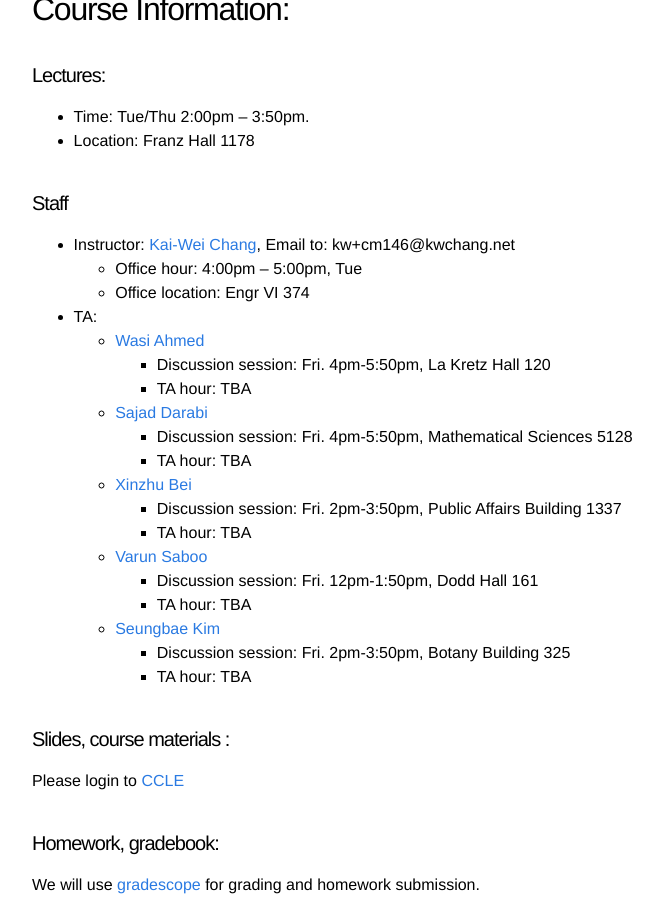
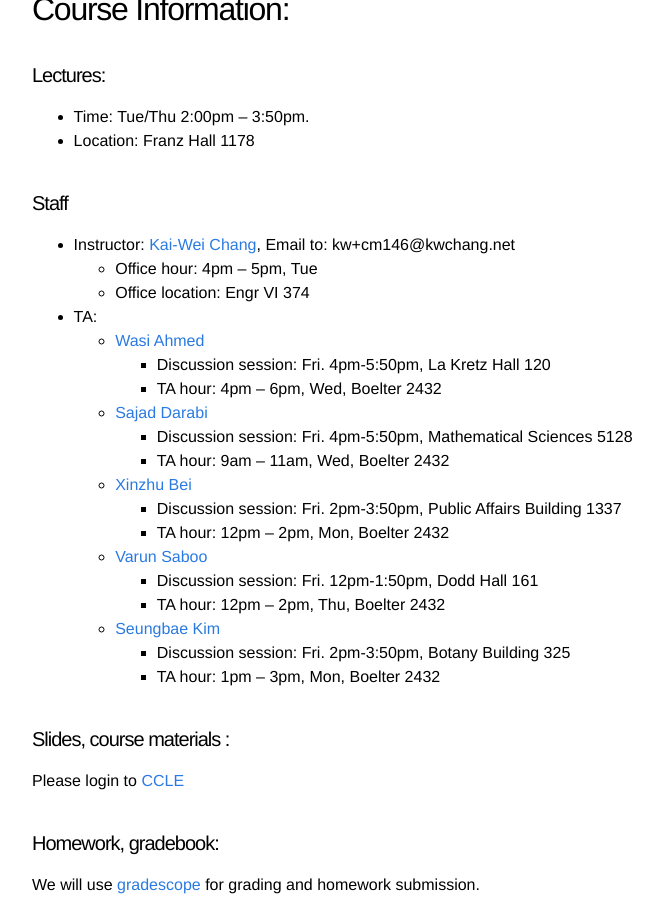
Before and after one commit to uclanlp/CSM146, a Jekyll site: the page built from 1_overview.md, in a window 1280 px wide and 900 px high, scrolled down 257 px. Shown: the whole window, without its empty margins (208-871 px from the left). Built offline with Jekyll 4.4.1, drawn with Linux system fonts in a browser that asks for light colours.

Commit message:
Update 1_overview.md

```diff
--- a/1_overview.md
+++ b/1_overview.md
@@ -12,24 +12,24 @@ name: 1
 
 #### Staff
 * Instructor: [Kai-Wei Chang](http://web.cs.ucla.edu/~kwchang/), Email to: kw+cm146@kwchang.net
-  * Office hour:  4:00pm -- 5:00pm, Tue
+  * Office hour:  4pm -- 5pm, Tue
   * Office location: Engr VI 374
 * TA:
   * [Wasi Ahmed](wasiahmad@ucla.edu)
     * Discussion session: Fri. 4pm-5:50pm, La Kretz Hall 120
-    * TA hour: TBA
+    * TA hour: 4pm -- 6pm, Wed, Boelter 2432
   * [Sajad Darabi](sajad10@ucla.edu)
     * Discussion session: Fri. 4pm-5:50pm, Mathematical Sciences 5128
-    * TA hour: TBA
+    * TA hour: 9am -- 11am, Wed, Boelter 2432
   * [Xinzhu Bei](xzbei@cs.ucla.edu)
     * Discussion session: Fri. 2pm-3:50pm, Public Affairs Building 1337
-    * TA hour: TBA
+    * TA hour: 12pm -- 2pm, Mon, Boelter 2432
   * [Varun Saboo](v18saboo@cs.ucla.edu)
     * Discussion session: Fri. 12pm-1:50pm, Dodd Hall 161
-    * TA hour: TBA
+    * TA hour: 12pm -- 2pm, Thu, Boelter 2432
   * [Seungbae Kim](ksb2043@gmail.com)
     * Discussion session: Fri. 2pm-3:50pm, Botany Building 325
-    * TA hour: TBA
+    * TA hour: 1pm -- 3pm, Mon, Boelter 2432
 
 #### Slides, course materials :
 Please login to [CCLE](https://ccle.ucla.edu/course/view/18W-COMSCIM146-1)
```
